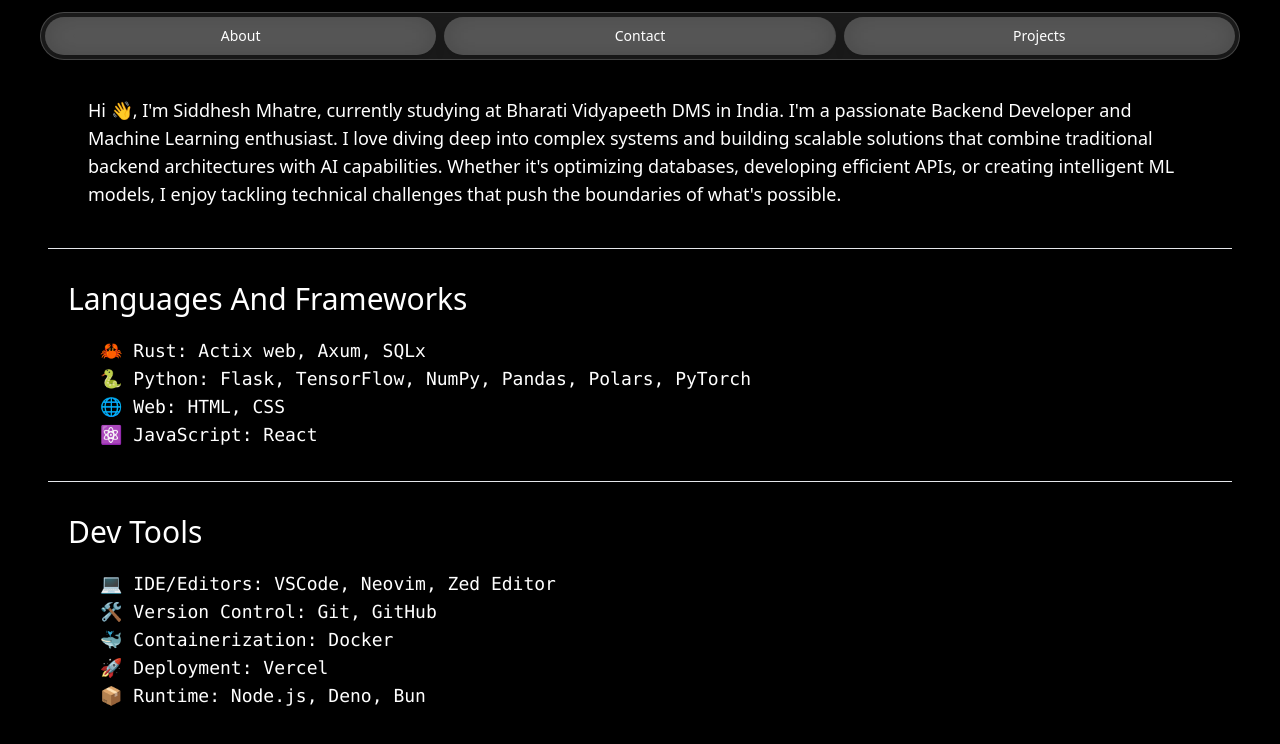
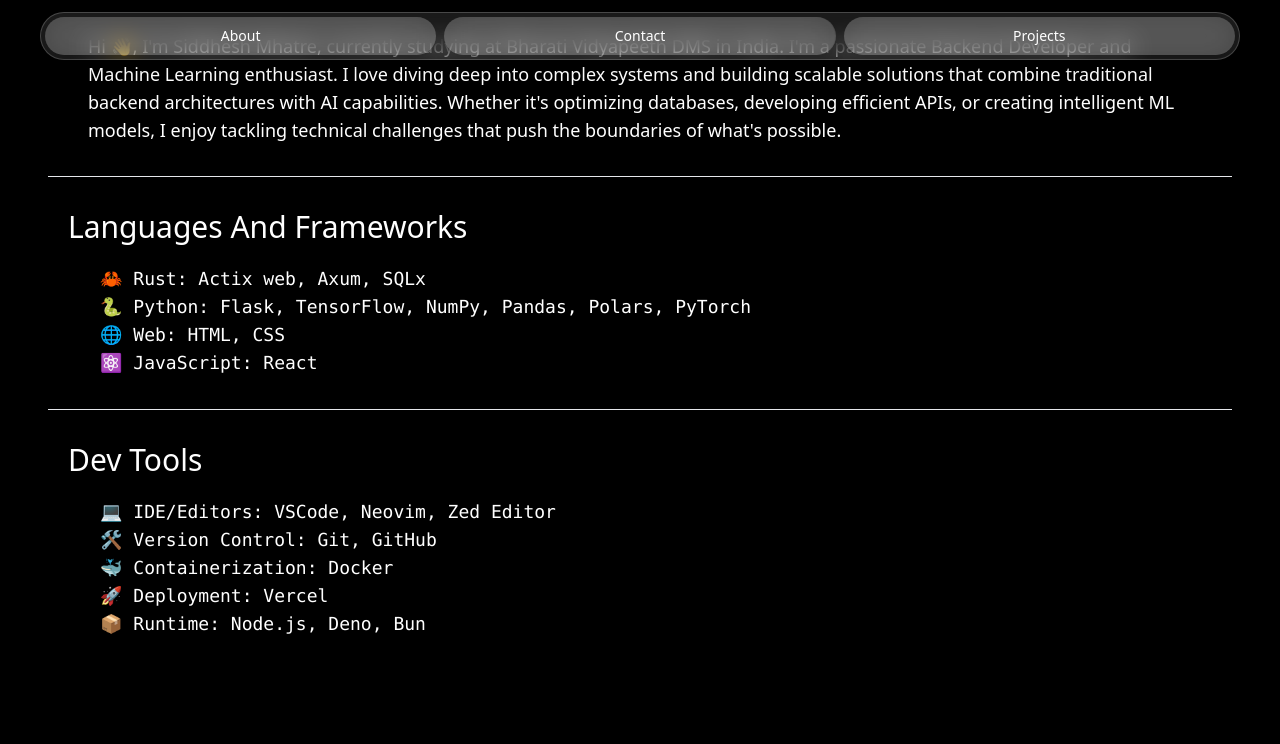
Before and after one commit to glitchySid/My-Portfolio, a React (Vite) app: page / in a window 1280 px wide. Shown: the top 744 px of the page. Built offline with nearby package versions, Linux system fonts and the light colour scheme; what tailwindcss-motion would draw is missing.

Commit message:
Fix spacing and margins across component pages

```diff
--- a/src/components/pages/aboutme.tsx
+++ b/src/components/pages/aboutme.tsx
@@ -1,6 +1,6 @@
 function Aboutme() {
   return (
-    <div>
+    <div className="mt-mt-2020">
       {/* <h1 className="text-4xl sm:text-6xl font-bold text-center text-white m-8 sm:m-8 font-serif">
         About Me
       </h1> */}
@@ -12,7 +12,7 @@
         />
       </div> */}
       {/* <hr className="w-auto h-1 mx-auto my-4 bg-gray-100 border-0 rounded-full md:my-10 dark:bg-gray-700" /> */}
-      <h2 className="text-white m-10 mt-20 text-lg">
+      <h2 className="text-white mx-10  text-lg">
         Hi 👋, I'm Siddhesh Mhatre, currently studying at Bharati Vidyapeeth DMS
         in India. I'm a passionate Backend Developer and Machine Learning
         enthusiast. I love diving deep into complex systems and building
--- a/src/components/pages/contactme.tsx
+++ b/src/components/pages/contactme.tsx
@@ -1,6 +1,6 @@
 function ContactMe() {
   return (
-    <div className="min-h-screen py-12 px-4 sm:px-6 lg:px-8">
+    <div className="min-h-screen py-12 px-4 sm:px-6 lg:px-8 mt-10">
       <div className="max-w-3xl mx-auto">
         <h2 className="text-4xl text-white font-bold text-center mb-8">
           Let's Connect! <div className="motion-preset-seesaw">👋</div>
--- a/src/components/pages/projects.tsx
+++ b/src/components/pages/projects.tsx
@@ -4,7 +4,7 @@
 function Projects() {
   return (
     <motion.div
-      className="container mx-auto p-4"
+      className="container mx-auto p-4 mt-20"
       initial="hidden"
       whileInView="visible"
       viewport={{ once: true }}
```
